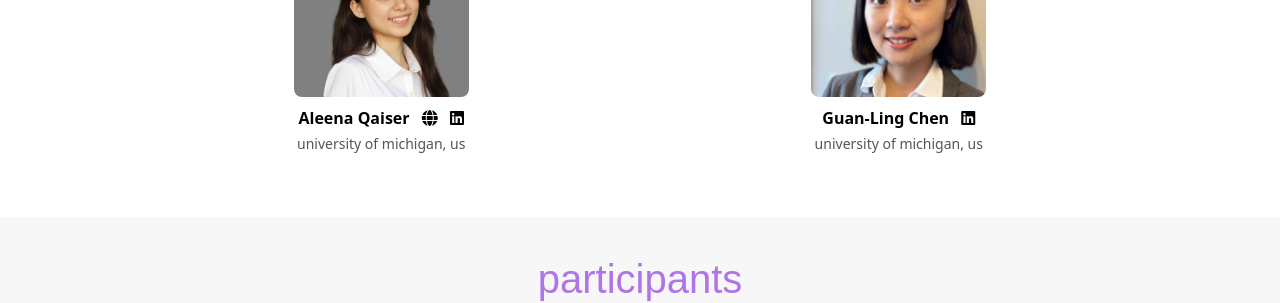
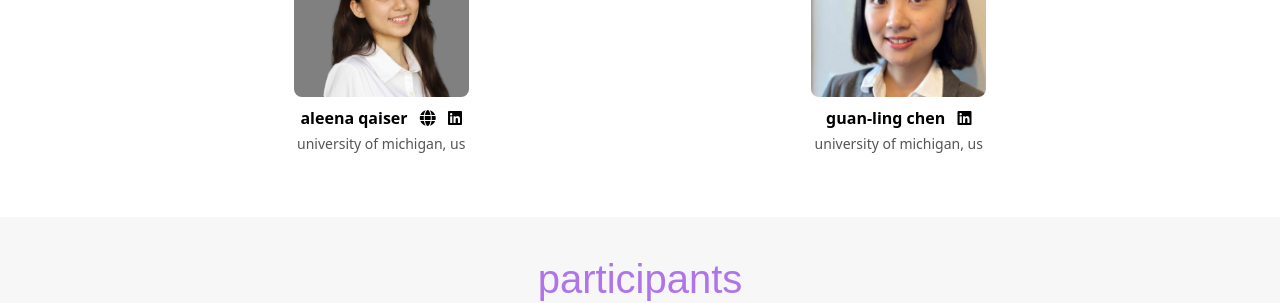
Before and after one commit to studiorobot/hridesignretreat.com, a Jekyll site: the page built from index.html, in a window 1280 px wide and 900 px high, scrolled down 2020 px. Shown: the part 153-456 px from the top of the window. Built offline with Jekyll 4.4.1, drawn with Linux system fonts in a browser that asks for light colours; some web fonts are replaced.

```diff
--- a/_data/researchers.yml
+++ b/_data/researchers.yml
@@ -1,10 +1,10 @@
-- name: Aleena Qaiser
+- name: aleena qaiser
   in: https://www.linkedin.com/in/aleenaqaiser/
   web: https://aleena.framer.website/
   inst: university of michigan, us
   image: aq.jpeg
 
-- name: Guan-Ling Chen
+- name: guan-ling chen
   in: https://www.linkedin.com/in/guanling-chen/
   inst: university of michigan, us
   image: gc.jpeg
--- a/index.html
+++ b/index.html
@@ -397,12 +397,12 @@ layout: default
             <div class="researcher">
                 <img src="participants/{{ researcher.image }}" alt="{{ researcher.name }}">
                 <h3 class="professor-name">{{ researcher.name }} {% if researcher.web %}
-                        <a href="{{ researcher.web }}" class="icon-link">
+                        <a href="{{ researcher.web }}" class="icon-link" target="_blank">
                             <i class="fas fa-globe" title="Website"></i>
                         </a>
                     {% endif %}
                     {% if researcher.in %}
-                    <a href="{{ researcher.in }}" class="icon-link">
+                    <a href="{{ researcher.in }}" class="icon-link" target="_blank">
                         <i class="fab fa-linkedin" title="LinkedIn"></i>
                     </a></h3>
 
```
